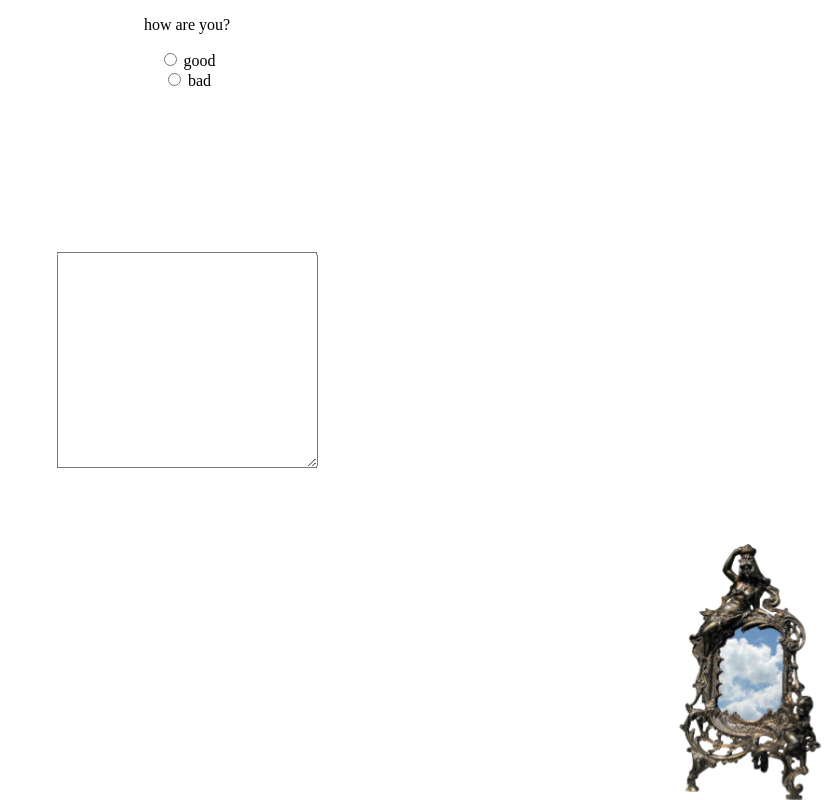
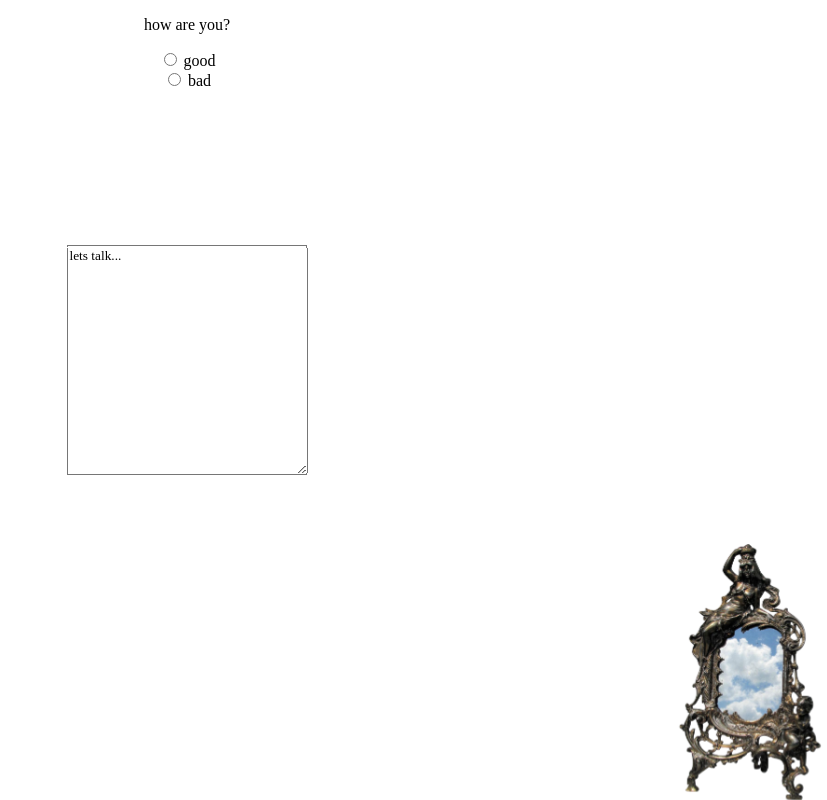
Before and after one commit to elliotbohlen/creativecomputing, a plain HTML site: page mirrorme.html in a window 1280 px wide. Shown: the whole page, without its empty margins (453-1280 px from the left). Drawn offline with Linux system fonts and the light colour scheme.

Commit message:
mirrorororooor

```diff
--- a/css/mirrorme.css
+++ b/css/mirrorme.css
@@ -7,7 +7,9 @@ body {
   top: 45%;
   left: 50%;
   margin-right: -50%;
-  transform: translate(-50%, -50%)
+  transform: translate(-50%, -50%);
+  font-family: serif;
+  font size: 20px;
  }
 
 #mirror {
@@ -16,7 +18,6 @@ body {
   bottom:0px;
   left:84%;
 }
-
 /* open to a full cloud image???
 how are u: yes no
 <iframe src="demo_iframe.htm" style="border:none;"></iframe>
--- a/mirrorme.html
+++ b/mirrorme.html
@@ -15,7 +15,7 @@
 </form>
 
 <textarea id="box" name="message" rows="14" cols="30">
-
+lets talk...
     </textarea>
     <br>
 
```
